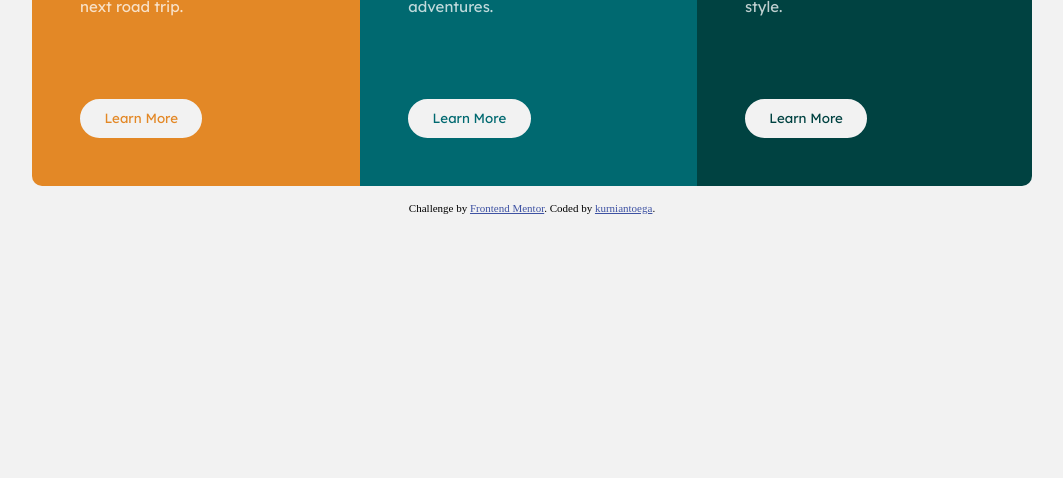
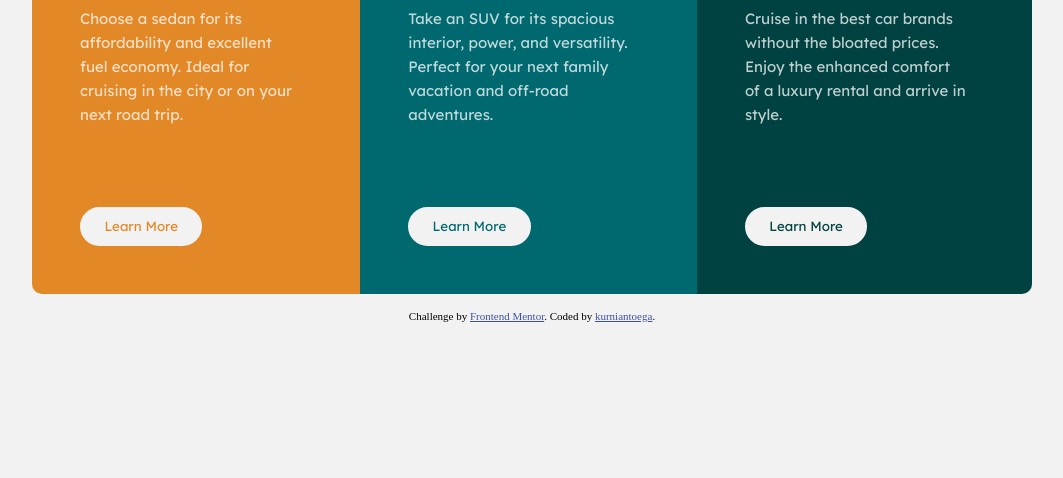
Before and after one commit to kurniantoega/3-column-preview-card-component, a plain HTML site: page index.html in a window 1280 px wide. Shown: the part 322-800 px from the top of the page, without its empty margins (108-1171 px from the left). Drawn offline with Linux system fonts and the light colour scheme.

Commit message:
minor fix

```diff
--- a/style.css
+++ b/style.css
@@ -7,12 +7,18 @@
 }
 
 body {
+  display: flex;
+  flex-direction: column;
+  justify-content: center;
+  align-items: center;
+  min-height: 100vh;
   padding: 2rem 7%;
   font-size: 15px;
   background-color: hsl(0, 0%, 95%);
 }
 
 .container {
+  margin-bottom: 1rem;
   border-radius: 10px;
   overflow: hidden;
 }
@@ -95,7 +101,6 @@ body {
 @media (min-width: 992px) {
   .container {
     max-width: 1000px;
-    margin: 1rem auto;
   }
   .card {
     padding-right: 4rem;
```
